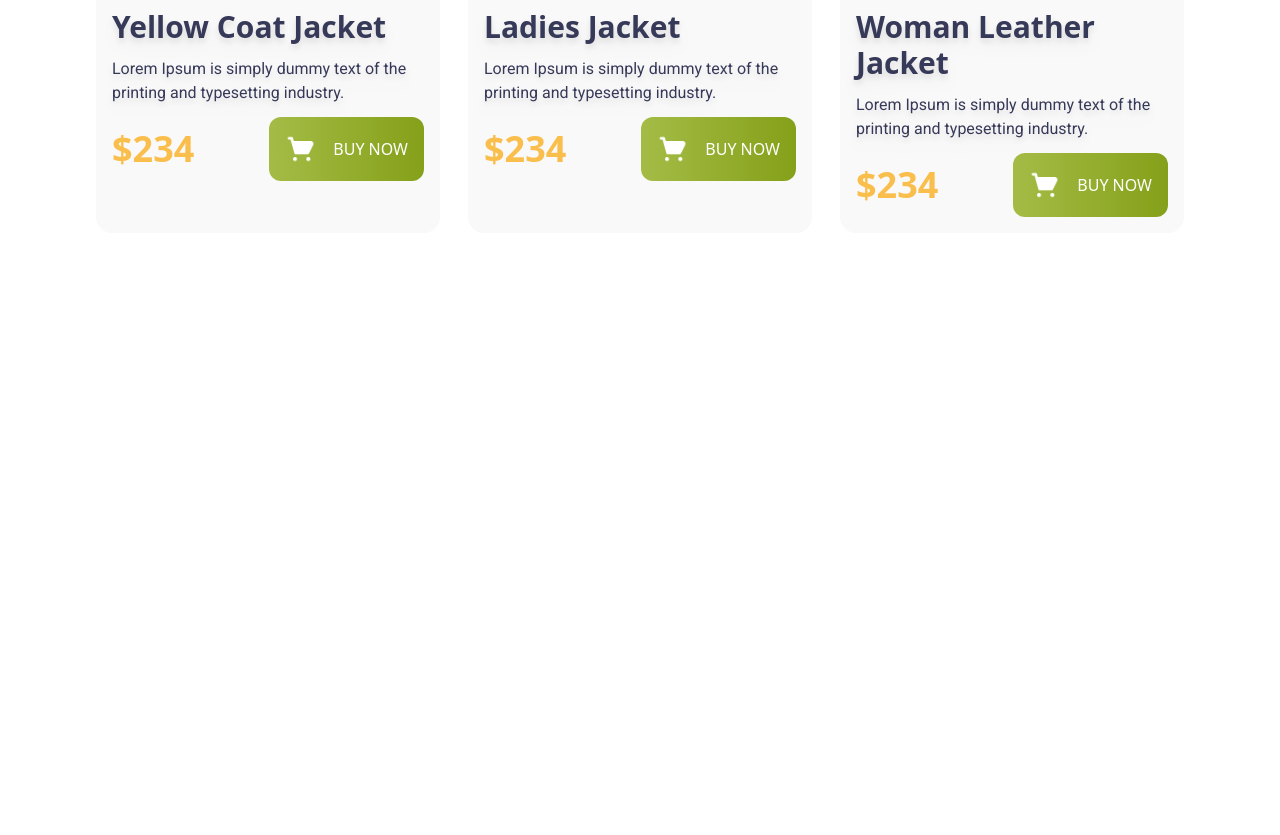
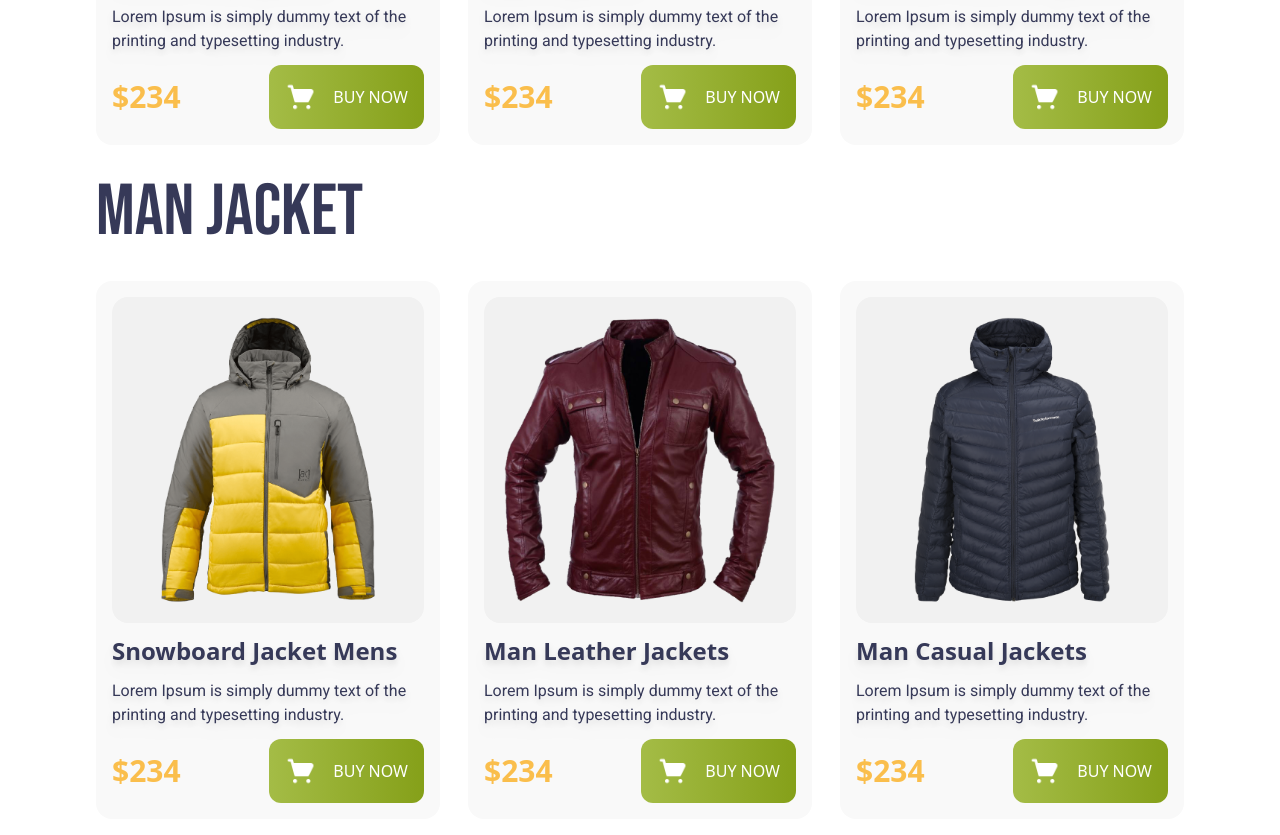
Before and after one commit to adibzamanbd/penguin-fashion, a plain HTML site: page index.html in a window 1280 px wide. Shown: the part 1117-1952 px from the top of the page. Before the commit the page ends 1414 px from the top, so only its background shows below. Drawn offline with nearby package versions, Linux system fonts and the light colour scheme.

Commit message:
man jacket section added

```diff
--- a/index.html
+++ b/index.html
@@ -93,8 +93,8 @@
         </div>
       </div>
     </header>
-    <main class="w-full h-screen block">
-      <section class="py-12 px-24">
+    <main class="w-full h-full">
+      <section class="h-full px-24">
         <div
           class="text-7xl bebas-fonts text-[#363958] py-4 text-center md:text-left"
         >
@@ -108,7 +108,7 @@
               <img src="images/jacket-1.png" alt="" />
             </div>
             <div class="drop-shadow-lg w-full space-y-3">
-              <div class="text-3xl font-bold text-[#363958]">
+              <div class="text-2xl font-bold text-[#363958]">
                 Yellow Coat Jacket
               </div>
               <div
@@ -119,7 +119,7 @@
               </div>
             </div>
             <div class="flex justify-between items-center">
-              <h3 class="text-4xl font-black text-[#FABE4C]">$234</h3>
+              <h3 class="text-3xl font-black text-[#FABE4C]">$234</h3>
               <button
                 class="py-4 flex justify-between items-center gap-4 px-4 bg-gradient-to-r from-[#A4BC46] to-[#85A019] rounded-xl uppercase text-white font-medium"
               >
@@ -134,7 +134,7 @@
               <img src="images/jacket-2.png" alt="" />
             </div>
             <div class="drop-shadow-lg w-full space-y-3">
-              <div class="text-3xl font-bold text-[#363958]">Ladies Jacket</div>
+              <div class="text-2xl font-bold text-[#363958]">Ladies Jacket</div>
               <div
                 class="max-w-md roboto-fonts text-base font-normal text-[#363958]"
               >
@@ -143,7 +143,7 @@
               </div>
             </div>
             <div class="flex justify-between items-center">
-              <h3 class="text-4xl font-black text-[#FABE4C]">$234</h3>
+              <h3 class="text-3xl font-black text-[#FABE4C]">$234</h3>
               <button
                 class="py-4 flex justify-between items-center gap-4 px-4 bg-gradient-to-r from-[#A4BC46] to-[#85A019] rounded-xl uppercase text-white font-medium"
               >
@@ -158,7 +158,7 @@
               <img src="images/jacket-3.png" alt="" />
             </div>
             <div class="drop-shadow-lg w-full space-y-3">
-              <div class="text-3xl font-bold text-[#363958]">
+              <div class="text-2xl font-bold text-[#363958]">
                 Woman Leather Jacket
               </div>
               <div
@@ -169,7 +169,96 @@
               </div>
             </div>
             <div class="flex justify-between items-center">
-              <h3 class="text-4xl font-black text-[#FABE4C]">$234</h3>
+              <h3 class="text-3xl font-black text-[#FABE4C]">$234</h3>
+              <button
+                class="py-4 flex justify-between items-center gap-4 px-4 bg-gradient-to-r from-[#A4BC46] to-[#85A019] rounded-xl uppercase text-white font-medium"
+              >
+                <img src="icons/shopping-cart 1.png" class="w-8" alt="" />
+
+                Buy Now
+              </button>
+            </div>
+          </div>
+        </div>
+      </section>
+      <section class="h-full px-24">
+        <div
+          class="text-7xl bebas-fonts text-[#363958] py-4 text-center md:text-left"
+        >
+          Man Jacket
+        </div>
+        <div
+          class="grid grid-cols-1 md:grid-cols-2 lg:grid-cols-3 gap-7 font-roboto py-4"
+        >
+          <div class="space-y-3 bg-[#f9f9f9] p-4 rounded-2xl">
+            <div class="bg-[#F1F1F1;] p-5 rounded-2xl">
+              <img src="images/jacket-4.png" alt="" />
+            </div>
+            <div class="drop-shadow-lg w-full space-y-3">
+              <div class="text-2xl font-bold text-[#363958]">
+                Snowboard Jacket Mens
+              </div>
+              <div
+                class="max-w-md roboto-fonts text-base font-normal text-[#363958]"
+              >
+                Lorem Ipsum is simply dummy text of the printing and typesetting
+                industry.
+              </div>
+            </div>
+            <div class="flex justify-between items-center">
+              <h3 class="text-3xl font-black text-[#FABE4C]">$234</h3>
+              <button
+                class="py-4 flex justify-between items-center gap-4 px-4 bg-gradient-to-r from-[#A4BC46] to-[#85A019] rounded-xl uppercase text-white font-medium"
+              >
+                <img src="icons/shopping-cart 1.png" class="w-8" alt="" />
+
+                Buy Now
+              </button>
+            </div>
+          </div>
+          <div class="space-y-3 bg-[#f9f9f9] p-4 rounded-2xl">
+            <div class="bg-[#F1F1F1;] p-5 rounded-2xl">
+              <img src="images/jacket-5.png" alt="" />
+            </div>
+            <div class="drop-shadow-lg w-full space-y-3">
+              <div class="text-2xl font-bold text-[#363958]">
+                Man Leather Jackets
+              </div>
+              <div
+                class="max-w-md roboto-fonts text-base font-normal text-[#363958]"
+              >
+                Lorem Ipsum is simply dummy text of the printing and typesetting
+                industry.
+              </div>
+            </div>
+            <div class="flex justify-between items-center">
+              <h3 class="text-3xl font-black text-[#FABE4C]">$234</h3>
+              <button
+                class="py-4 flex justify-between items-center gap-4 px-4 bg-gradient-to-r from-[#A4BC46] to-[#85A019] rounded-xl uppercase text-white font-medium"
+              >
+                <img src="icons/shopping-cart 1.png" class="w-8" alt="" />
+
+                Buy Now
+              </button>
+            </div>
+          </div>
+          <div class="space-y-3 bg-[#f9f9f9] p-4 rounded-2xl">
+            <div class="bg-[#F1F1F1;] p-5 rounded-2xl">
+              <img src="images/jacket-6.png" alt="" />
+            </div>
+            <div class="drop-shadow-lg w-full space-y-3">
+              <div class="text-2xl font-bold text-[#363958]">
+                Man Casual Jackets
+              </div>
+              <div
+                class="max-w-md roboto-fonts text-base font-normal text-[#363958]"
+              >
+                Lorem Ipsum is simply dummy text of the printing and typesetting
+                industry.
+              </div>
+            </div>
+            <div class="flex justify-between items-center">
+              <h3 class="text-3xl font-black text-[#FABE4C]">$234</h3>
               <button
                 class="py-4 flex justify-between items-center gap-4 px-4 bg-gradient-to-r from-[#A4BC46] to-[#85A019] rounded-xl uppercase text-white font-medium"
               >
```
